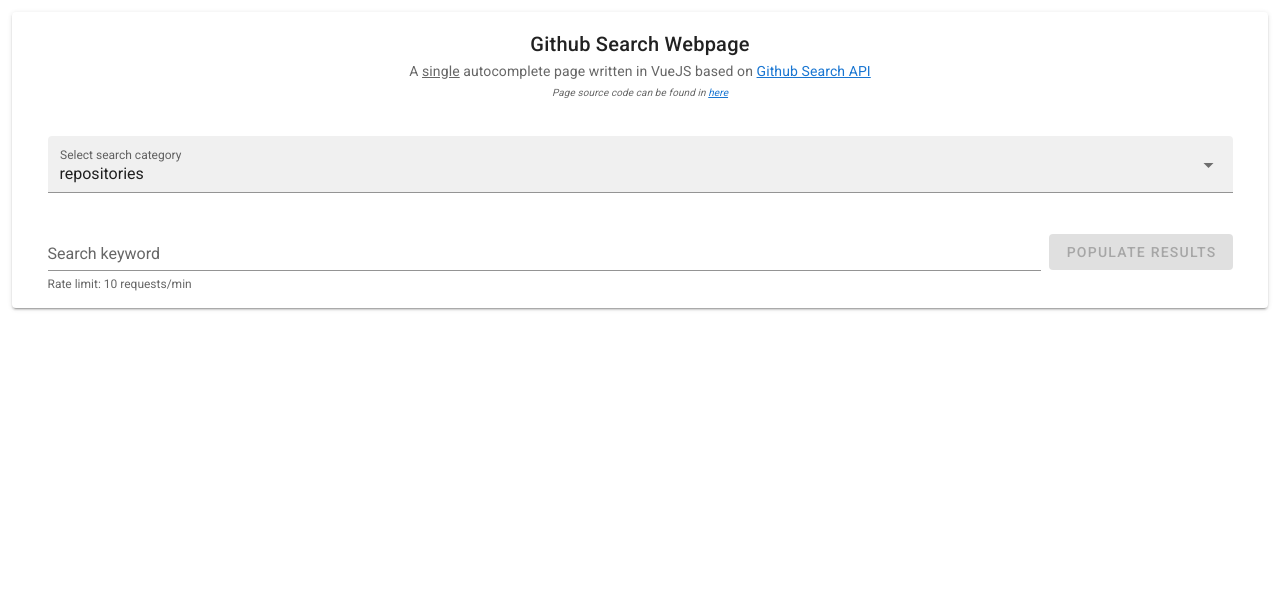
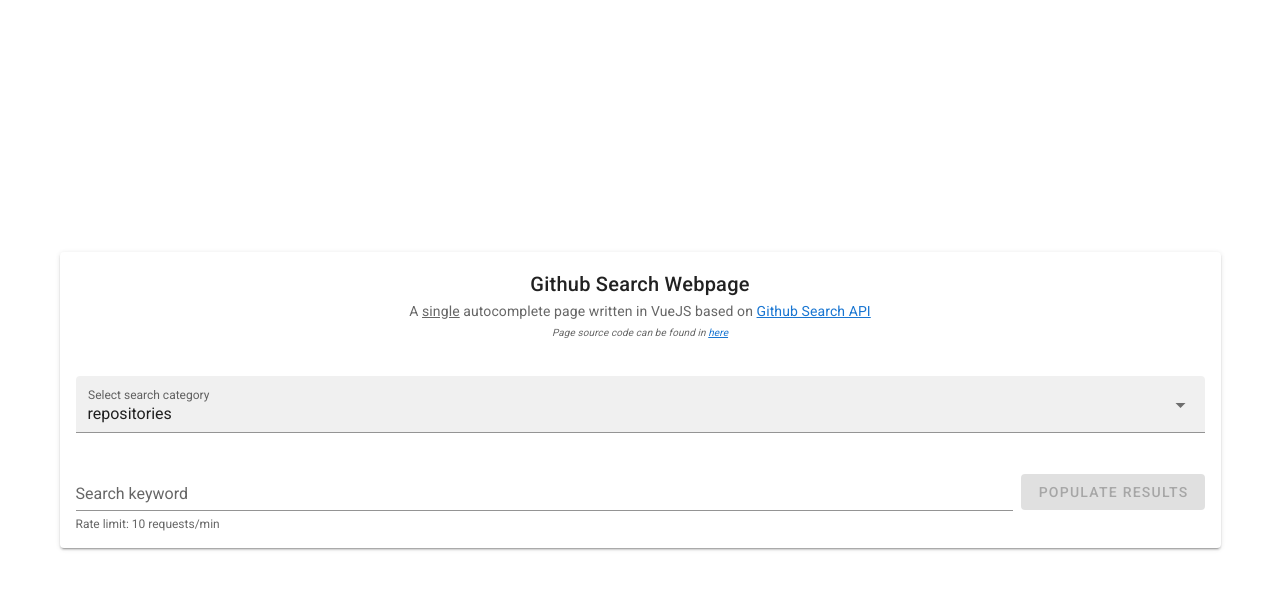
Before and after one commit to joey-peh/SEARCH_Frontend, a Vue app: page / in a window 1280 px wide. Shown: the top 590 px of the page. Built offline with nearby package versions, Linux system fonts and the light colour scheme.

Commit message:
ui change

```diff
--- a/src/App.vue
+++ b/src/App.vue
@@ -1,7 +1,7 @@
 <template>
   <v-app>
     <v-main>
-      <v-container fluid>
+      <v-container fill-height>
         <SearchRepository />
       </v-container>
     </v-main>
--- a/src/components/SearchRepository.vue
+++ b/src/components/SearchRepository.vue
@@ -1,7 +1,10 @@
 <template>
-  <div>
+  <v-row>
+    <v-col>
       <v-card>
-      <v-card-title class="justify-center">Github Search Webpage </v-card-title>
+        <v-card-title class="justify-center"
+          >Github Search Webpage
+        </v-card-title>
         <v-card-subtitle style="text-align: center"
           >A <u>single</u> autocomplete page written in VueJS based on
           <a href="https://developer.github.com/v3/search">Github Search API</a
@@ -28,8 +31,6 @@
                 return-object
               ></v-select
             ></v-row>
-          <!--
-              @keydown.space="preventLeadingSpace" -->
             <v-row>
               <v-combobox
                 label="Search keyword"
@@ -60,11 +61,7 @@
         Displaying results for <b>{{ searchWord }}</b>
         <v-row>
           <v-col>
-          <v-data-table
-            :headers="headers"
-            :items="tableItems"
-            style="max-width: 100vw"
-          >
+            <v-data-table :headers="headers" :items="tableItems">
               <template v-slot:[`item.actions`]="{ item }">
                 <v-dialog
                   v-model="information_dialog[item[categoryModel.id]]"
@@ -101,7 +98,11 @@
                         color="green darken-1"
                         text
                         @click.stop="
-                        $set(information_dialog, item[categoryModel.id], false)
+                          $set(
+                            information_dialog,
+                            item[categoryModel.id],
+                            false
+                          )
                         "
                         >Close</v-btn
                       ></v-card-actions
@@ -112,7 +113,7 @@
             </v-data-table>
           </v-col>
           <v-col cols="2" v-if="this.categoryModel.name == 'repositories'"
-          ><v-card class="mx-auto" max-width="500">
+            ><v-card class="mx-auto d-inline-flex">
               <v-list>
                 <v-list-item-group v-model="sortModel" mandatory>
                   <v-list-item
@@ -128,8 +129,8 @@
               </v-list> </v-card
           ></v-col>
         </v-row>
-    </div>
-  </div>
+      </div> </v-col
+  ></v-row>
 </template>
 <script>
 import axios from "axios";
@@ -187,21 +188,6 @@
           },
         ],
       },
-      // {
-      //   name: "code",
-      //   text: "name",
-      //   headers: [
-      //     { text: "Name", value: "name" },
-      //     {
-      //       text: "Path",
-      //       value: "path",
-      //     },
-      //     {
-      //       text: "Url",
-      //       value: "url",
-      //     },
-      //   ],
-      // },
       {
         name: "commits",
         text: "commit.message",
```
Lines whose indentation alone changed are shown as unchanged.
